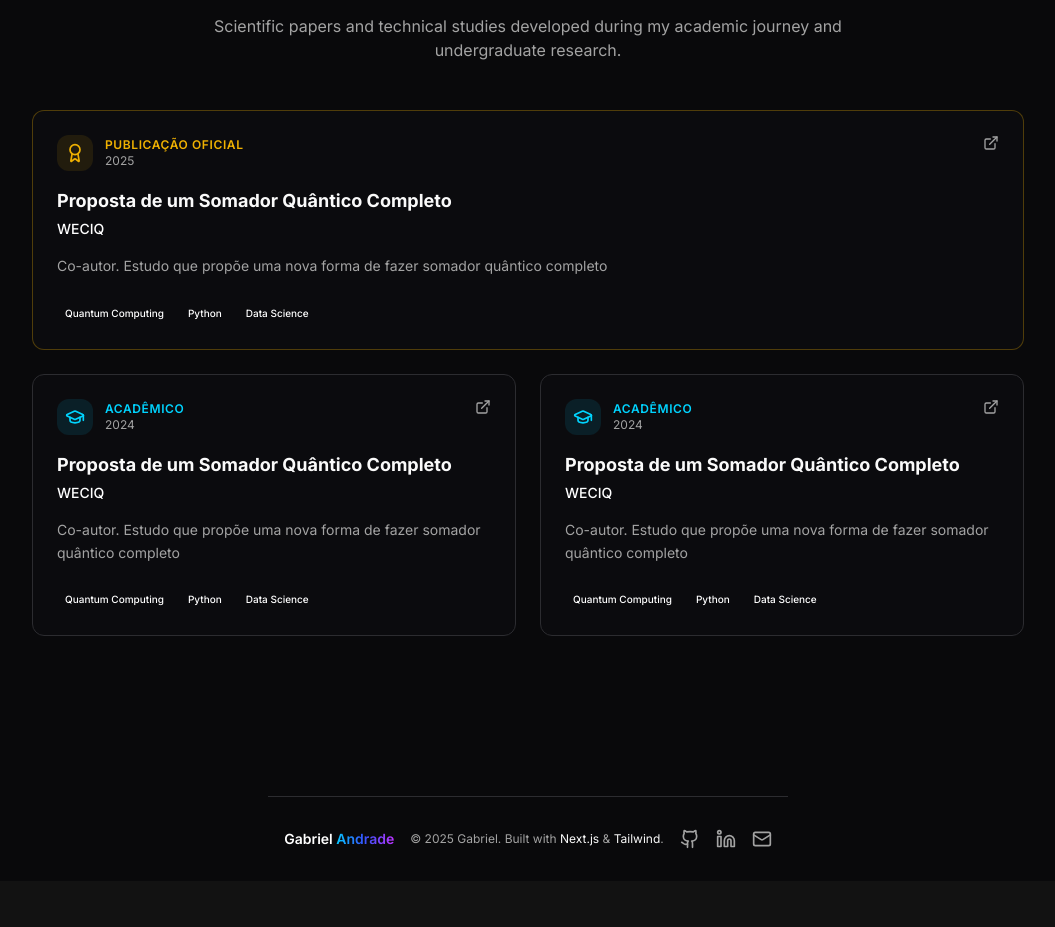
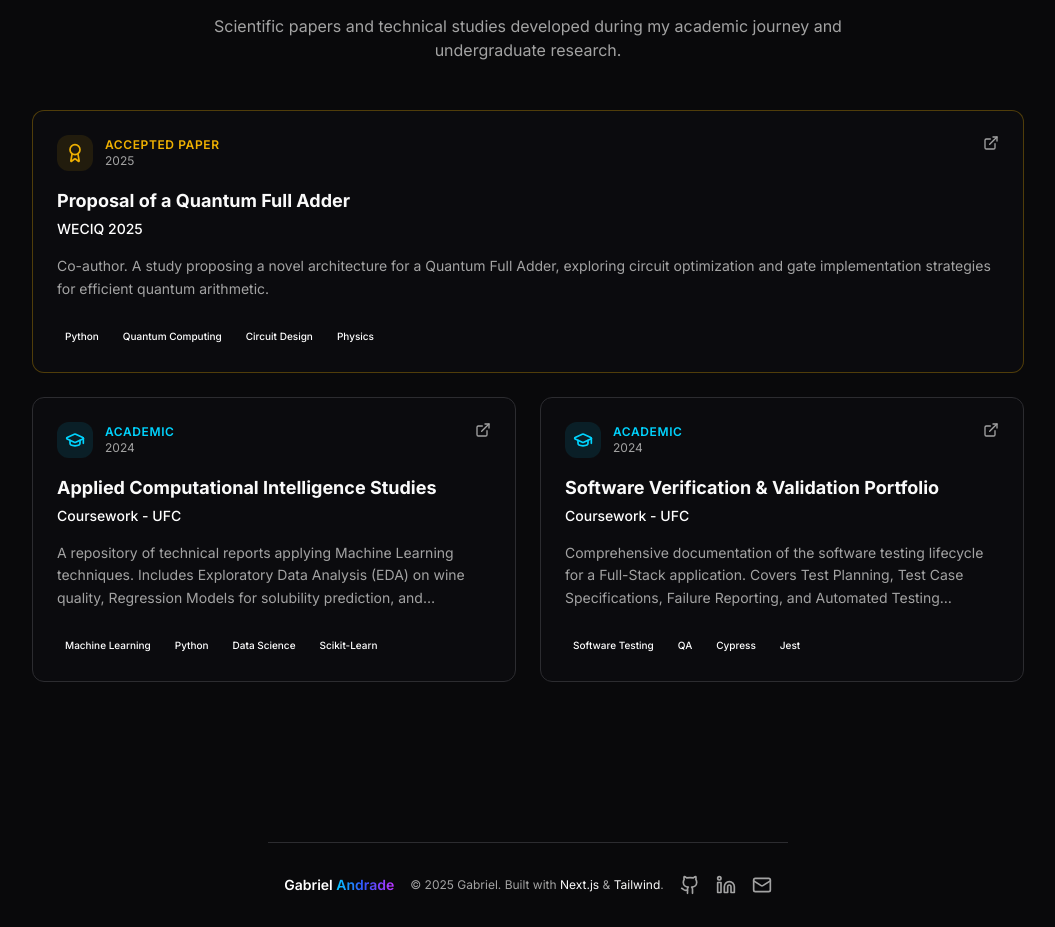
Before and after one commit to gabrimoreira/portfolio, a Next.js app: page / in a window 1280 px wide. Shown: the part 2420-3347 px from the top of the page, without its empty margins (112-1167 px from the left). Before the commit the page ends 3301 px from the top, so only its background shows below. Built offline with nearby package versions, Linux system fonts and the light colour scheme.

Commit message:
feat: add files for docs

```diff
--- a/app/components/ResearchCard.tsx
+++ b/app/components/ResearchCard.tsx
@@ -34,7 +34,7 @@ export function ResearchCard({ title, type, publisher, date, description, tags,
 
           <div className="flex flex-col">
             <span className={`text-xs font-semibold uppercase tracking-wider ${isPublished ? "text-yellow-500" : "text-primary"}`}>
-              {isPublished ? "Publicação Oficial" : "Acadêmico"}
+              {isPublished ? "Accepted Paper" : "Academic"}
             </span>
             <span className="text-xs text-muted">{date}</span>
           </div>
--- a/data/research.ts
+++ b/data/research.ts
@@ -1,31 +1,30 @@
-
 
 export const research = [
   {
-    title: "Proposta de um Somador Quântico Completo",
+    title: "Proposal of a Quantum Full Adder",
     type: "published",
-    publisher: "WECIQ",
+    publisher: "WECIQ 2025",
     date: "2025",
-    description: "Co-autor. Estudo que propõe uma nova forma de fazer somador quântico completo",
-    tags: ["Quantum Computing", "Python", "Data Science"],
-    link: "https://doi.org/..."
+    description: "Co-author. A study proposing a novel architecture for a Quantum Full Adder, exploring circuit optimization and gate implementation strategies for efficient quantum arithmetic.",
+    tags: ["Python","Quantum Computing", "Circuit Design", "Physics"],
+    link: "/docs/artigo-qfa.pdf"
   },
   {
-    title: "Proposta de um Somador Quântico Completo",
+    title: "Applied Computational Intelligence Studies",
     type: "academic",
-    publisher: "WECIQ",
+    publisher: "Coursework - UFC",
     date: "2024",
-    description: "Co-autor. Estudo que propõe uma nova forma de fazer somador quântico completo",
-    tags: ["Quantum Computing", "Python", "Data Science"],
-    link: "https://doi.org/..."
+    description: "A repository of technical reports applying Machine Learning techniques. Includes Exploratory Data Analysis (EDA) on wine quality, Regression Models for solubility prediction, and Classification Algorithms for grant applications.",
+    tags: ["Machine Learning", "Python", "Data Science", "Scikit-Learn"],
+    link: "https://github.com/gabrimoreira/university-docs/tree/main/ica"
   },
   {
-    title: "Proposta de um Somador Quântico Completo",
+    title: "Software Verification & Validation Portfolio",
     type: "academic",
-    publisher: "WECIQ",
+    publisher: "Coursework - UFC",
     date: "2024",
-    description: "Co-autor. Estudo que propõe uma nova forma de fazer somador quântico completo",
-    tags: ["Quantum Computing", "Python", "Data Science"],
-    link: "https://doi.org/..."
+    description: "Comprehensive documentation of the software testing lifecycle for a Full-Stack application. Covers Test Planning, Test Case Specifications, Failure Reporting, and Automated Testing strategies.",
+    tags: ["Software Testing", "QA", "Cypress", "Jest"],
+    link: "https://github.com/gabrimoreira/university-docs/tree/main/v%26v"
   },
 ];
```
Also changed, not shown: 1 other file (tests, documents, lock files or other folders).
